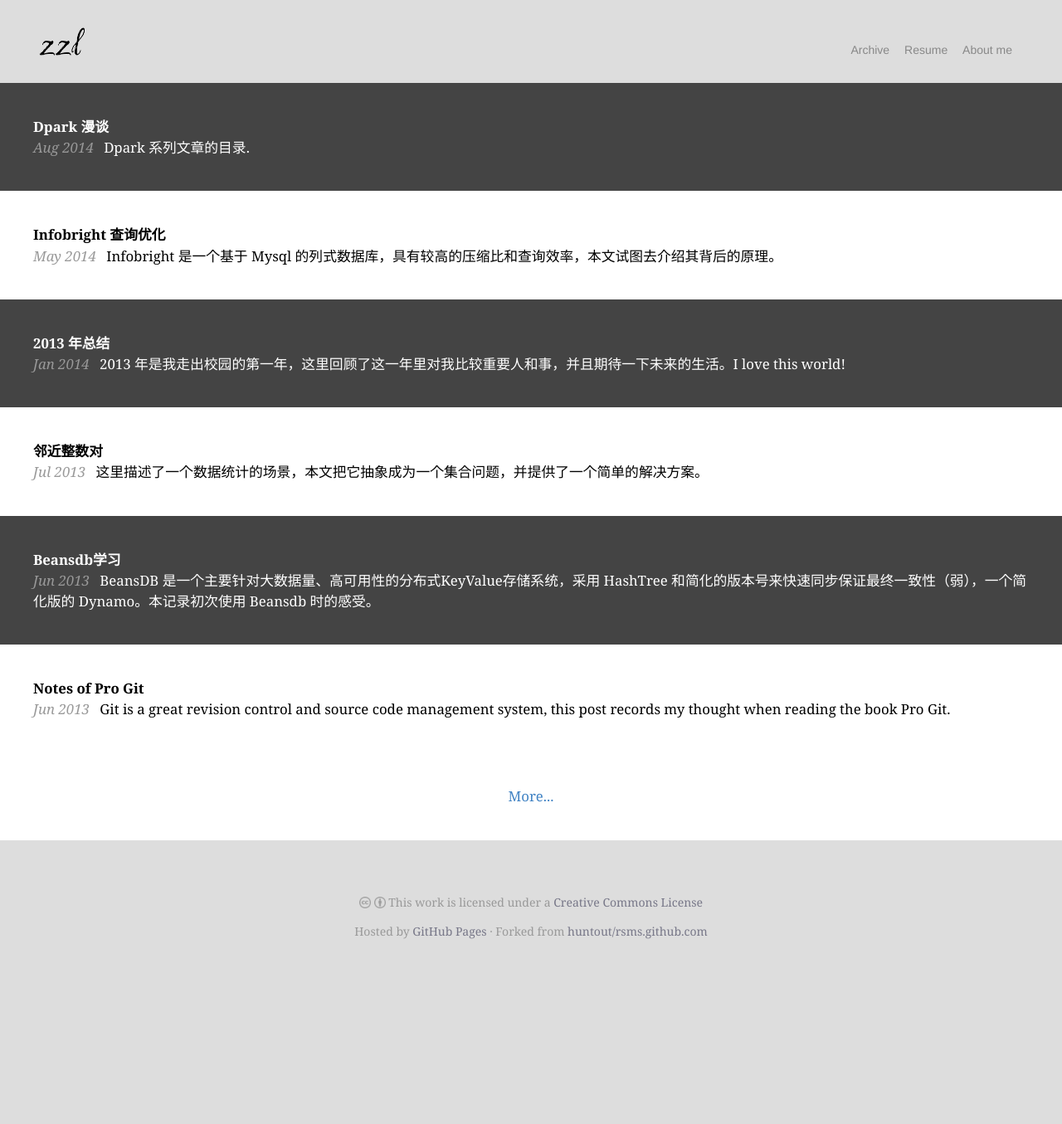
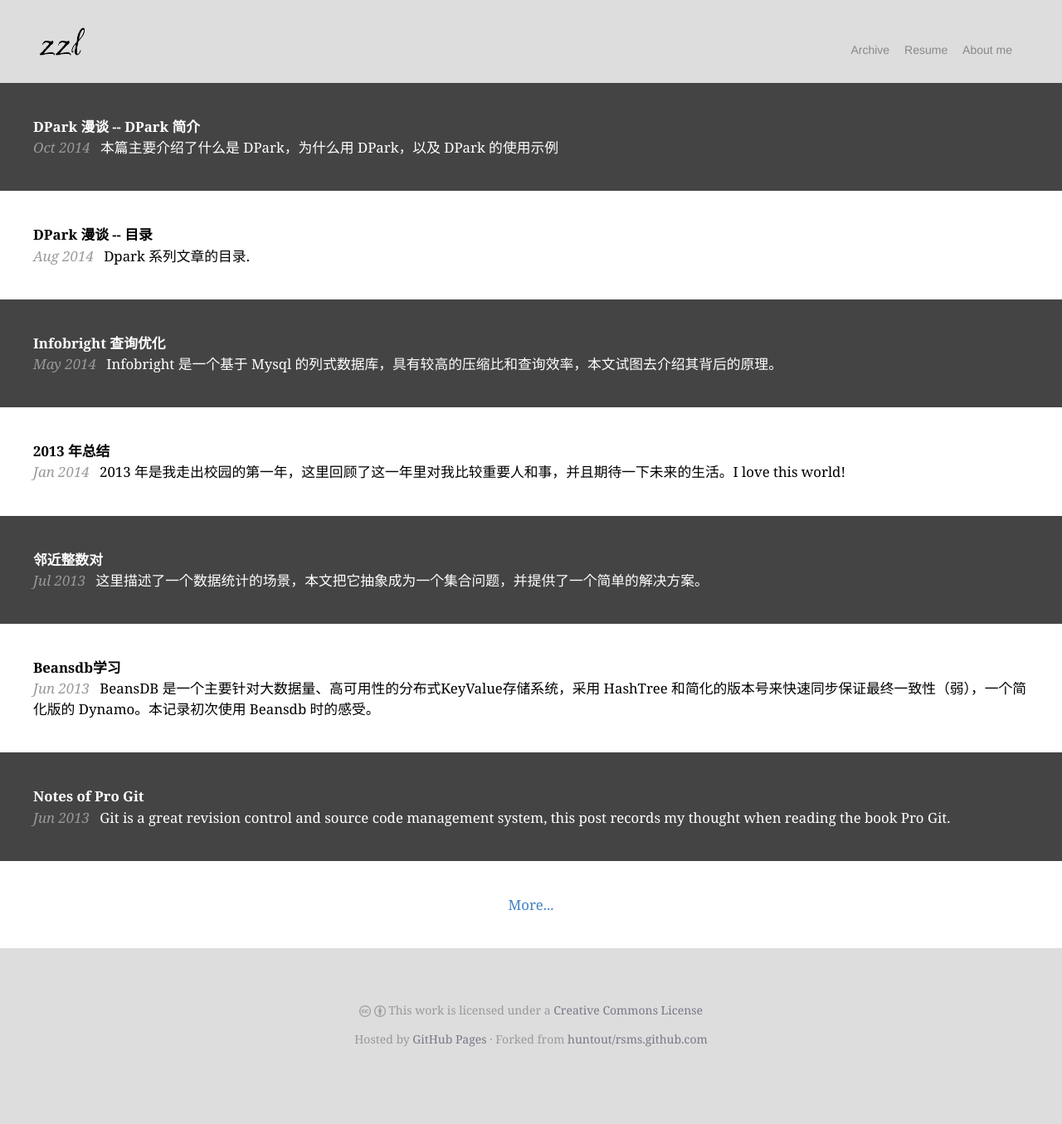
Before and after one commit to zzl0/zzl0.github.com, a Jekyll site: the page built from index.html, in a window 1280 px wide. Shown: the whole page at 83% size. Built offline with Jekyll 4.4.1, drawn with Linux system fonts in a browser that asks for light colours; some web fonts are replaced; Markdown is read by kramdown in place of the engine named in the settings; before the commit the page ends 1225 px from its top, so only the background shows below that; some of the changed lines change nothing that is shown.

Commit message:
add dpark basic

````diff
--- a/_posts/2014-08-05-dpark.md
+++ b/_posts/2014-08-05-dpark.md
@@ -1,7 +1,7 @@
 ---
 layout: post
-title: Dpark 漫谈
-tags: Dpark
+title: DPark 漫谈 -- 目录
+tags: DPark
 comments: yes
 og_image_url: ""
 description: "Dpark 系列文章的目录."
@@ -16,16 +16,16 @@ description: "Dpark 系列文章的目录."
 
 下面是该系列的一个大概的提纲，在写的过程中可能会调整。
 
-第一章 简介
+第一章 [简介](/2014/10/13/dpark-basic/)
 
-1. 什么是 Dpark
-2. 应用示例
-3. 批处理
+1. 什么是 DPark
+2. Why DPark
+3. 应用示例
 4. 小结
 
-第二章 整体流程
+第二章 RDD
 
-第三章 rdd
+第三章 整体流程
 
 第四章 性能调优
 
--- /dev/null
+++ b/_posts/2014-10-13-dpark-basic.md
@@ -0,0 +1,198 @@
+---
+layout: post
+title: DPark 漫谈 -- DPark 简介
+tags: DPark
+comments: yes
+og_image_url: ""
+description: "本篇主要介绍了什么是 DPark，为什么用 DPark，以及 DPark 的使用示例"
+---
+
+注: 本篇是 [DPark 漫谈系列](/2014/08/05/dpark/)的第一篇.
+
+## 什么是 DPark
+
+DPark 是一个基于 Mesos 的集群计算框架 (cluster computing framework)，
+是 [Spark](http://spark.apache.org/) 的 Python 实现版本，类似于 MapReduce，
+但是比其更灵活，可以用Python非常方便地进行分布式计算，并且提供了更多的功能以便更好的进行迭代式计算。
+
+八卦： DPark 是 Davies 在豆瓣时的作品之一，据 Davies 自己在 Spark 的邮件列表里所讲，
+第一版的 Dpark 用了一周的时间。
+
+## Why DPark
+
+下面我们通过一个问题引出 DPark。
+
+### 问题描述
+
+假设现在我们有 Apache web Server 的 log 如下所示，其中最后一行是响应的字节数。
+我们的问题就是统计一下一天内网站的流量，即对最后一列进行求和。
+
+```
+81.107.39.38 -  ... "GET /ply/ HTTP/1.1" 200 7587
+81.107.39.38 -  ... "GET /favicon.ico HTTP/1.1" 404 133
+81.107.39.38 -  ... "GET /ply/bookplug.gif HTTP/1.1" 200 23903
+81.107.39.38 -  ... "GET /ply/ply.html HTTP/1.1" 200 97238
+81.107.39.38 -  ... "GET /ply/example.html HTTP/1.1" 200 2359
+66.249.72.134 - ... "GET /index.html HTTP/1.1" 200 4447
+```
+
+### 基本 python 程序
+
+``` python
+wwwlog = open("access-log")
+total = 0
+for line in wwwlog:
+    bytestr = line.rsplit(None,1)[1]
+    if bytestr != '-':  # 忽略 apache 缺省值
+        total += int(bytestr)
+print "Total", total
+```
+
+如果数据量较小，我们可以单机完成，但是随着数据量的进一步加大，我们可能就需要使用多进程，
+甚至多台机器进行分布式处理。 在分布式环境下，我们会遇到下面的一些问题：
+
+1. 自己对数据进行分块。
+2. 合并每个分块的结果。
+3. 网络通信。
+4. 遇到错误（网络、机器错误）时重试任务。
+5. ...
+
+想想就够复杂的，最重要的是，在遇到下一个任务时，可能又要写一遍这些与业务没有关系代码。
+所以一个很显然的方法就是把这些代码抽象成一个计算框架，以后只是方便地使用就可以。
+
+### 函数式方式
+
+在说明如何抽象之前，我们来看看把上面的代码改为函数式方式是什么样的。
+
+``` python
+wwwlog = open("access-log")
+bytecolumn = map(lambda x: x.rsplit(None,1)[1], wwwlog)
+bytes = map(lambda x: int(x) if x != '-' else 0, bytecolumn)
+print "Total", sum(bytes)
+```
+
+函数式风格强调的是不变性，就像数学函数一样，给定同样的输入，产生相同的输出。上述代码也是，
+我们不再通过改变变量的状态 (total) 得到结果，而是对数据进行一系列变换，最后得到结果。
+
+我们可以用下面的图来描述函数式的处理方式
+
+![pipeline](/img/dpark/pipeline.png)
+
+我们可以把它看做一个数据处理的 pipeline，在 pipeline 的每一个步骤我们声明了一个操作
+（对应为代码中的 lambda 函数），这个操作将作用在整个输入流上。
+
+这样做的好处有:
+
+  - 我们不用在行的级别来思考问题，并更新状态变量。而是在整个文件的级别考虑数据的变换。
+  - 这个更像是一个声明式的风格
+  - Key: Think big ...
+
+如果我们设计了一个计算框架，提供了 map、reduce 接口（上例中是sum，
+但是 reduce 是一个更一般的聚合方法，sum 可以有 reduce 实现出来，
+例如针对上面的例子 `sum = lambda x: reduce(lambda a,b: a+b, x)`），
+用 map、reduce 影藏了网络、错误恢复等业务无关的逻辑，
+那么上述的代码就是分布式的代码了，可以处理大量日志数据了。
+
+Hadoop MR 基本思想就是这样，在 Hadoop MR 中 bytecolumn、bytes
+这样的中间数据是会落到磁盘上的。这也就给我们带来了一个问题，
+我们能不能省掉这些中间的数据呢？
+
+### generate 方式
+
+如何省掉中间数据呢，我们先看看 python 是怎么做的，
+很多前辈注意到 list comprehension 会产生中间列表，浪费空间。其中
+Peter Norvig 在他的文章 [Python Proposal: Accumulation Displays](http://norvig.com/pyacc.html)
+中提出来一种解决方式，促进了这个问题的进一步讨论，最终 generate expression
+获得最终的胜利。下面看看 generate 的方式是怎样的：
+
+``` python
+wwwlog = open("access-log")
+bytecolumn = (line.rsplit(None,1)[1] for line in wwwlog)
+bytes = (int(x) for x in bytecolumn if x != '-')
+print "Total", sum(bytes)
+```
+
+其实和前面的差不多，只不过中间的结果都是一个惰性的数据集，在需要的时候才会计算。
+如果把 bytecolumn、bytes 这样的惰性数据集抽象成一个类 LazyData，然后为
+LazyData 实现相应的 map、reduce 等操作的接口封装分布式相关任务，
+我们又得到了一个分布式的计算库。
+
+事实上 DPark 正是这么做的，只不过 LazyData 被称之为 RDD (Resilient Distributed Dataset)，
+而且多了一些接口，如 flatMap、filter、reduceByKey、collect 等，这些后面用到时都会介绍。
+
+### dpark 方式
+
+``` python
+wwwlog = dpark.textFile("access-log")
+bytecolumn = wwwlog.map(lambda x: x.rsplit(None,1)[1])
+bytes = bytecolumn.map(lambda x: int(x) if x != '-' else 0)
+print "Totoal", bytes.reduce(lambda x,y: x+y)
+```
+
+这个其实和函数式方式很像的。
+
+最后强调一下，这里只是从一个侧面来引出 DPark，高层次说起来就是这么简单的，但是细节是魔鬼，
+后面我们再来和细节战斗吧。
+
+## 应用示例
+
+本章结束之前，我们来看一下常用词频统计任务，这虽然是一个简单的任务，但它不是一个假想的任务，
+词频统计是大部分自然语言处理任务的基础步骤。从这个程序中，也可以感受下 DPark 代码的风格
+（其实是我自己的代码习惯了 ^_^）。我没有期望你现在都理解这个代码的全部含义，先看看吧。
+
+``` python
+# coding: utf-8
+# file: wc.py
+import dpark
+
+
+def parse_words(line):
+    """
+    解析文本行，提取其中的word，并计数为1.
+
+    注意:
+    - 这里假设word是由于英文字母组成的字符串.
+    - 该函数没有优化速度.
+    """
+    for w in line.split():
+        if w.isalpha():
+            yield (w, 1)
+
+
+def main():
+    dc = dpark.DparkContext()
+    options, args = dpark.optParser.parse_args()
+    file_path = args[0]
+
+    data = dc.textFile(file_path)
+    wc = data.flatMap(parse_words)\
+             .reduceByKey(lambda x, y: x + y)\
+             .top(10, key=lambda x: x[1])
+    print wc
+
+
+if __name__ == '__main__':
+    main()
+```
+
+执行结果如下：
+
+```
+$ python wc.py -m mesos shakespeare.txt
+2014-10-13 20:52:15,255 [INFO] [root     ] Enter, port=0.
+2014-10-13 20:52:15,255 [INFO] [root     ] Enter.
+...
+2014-10-13 20:52:18,830 [INFO] [dpark.job] read 4.3MB (0% localized)
+[('the', 23272), ('I', 20041), ('and', 16817), ('to', 15506), ('of', 15037), ('you', 12361), ('a', 12155), ('my', 10686), ('in', 9471), ('is', 8318)]
+```
+
+我用的文本是[莎士比亚的文章](http://norvig.com/ngrams/shakespeare.txt)，
+作为对比大家可以看看普通人对词汇的使用[频率](http://norvig.com/mayzner.html)，
+从结果可以看出莎士比亚在这部作品中更喜欢 'I', 'my' 等词汇，
+这也说明每个人在词汇的使用频率上有个人的喜好的，这种差异也是拼音输入法个性化的基础。
+另外，这些排名靠前的都是虚词（或代词），没有多大实际意义，在很多应用中会把这些词汇去掉。
+
+## 小结
+
+本文简单介绍了 DPark 是什么，并通过一个示例一步一步引出为什么要 DPpark，
+最后给出了一个真实的使用场景。
````
Also changed, not shown: README.md, img/dpark/pipeline.png (added), 2 other files.
